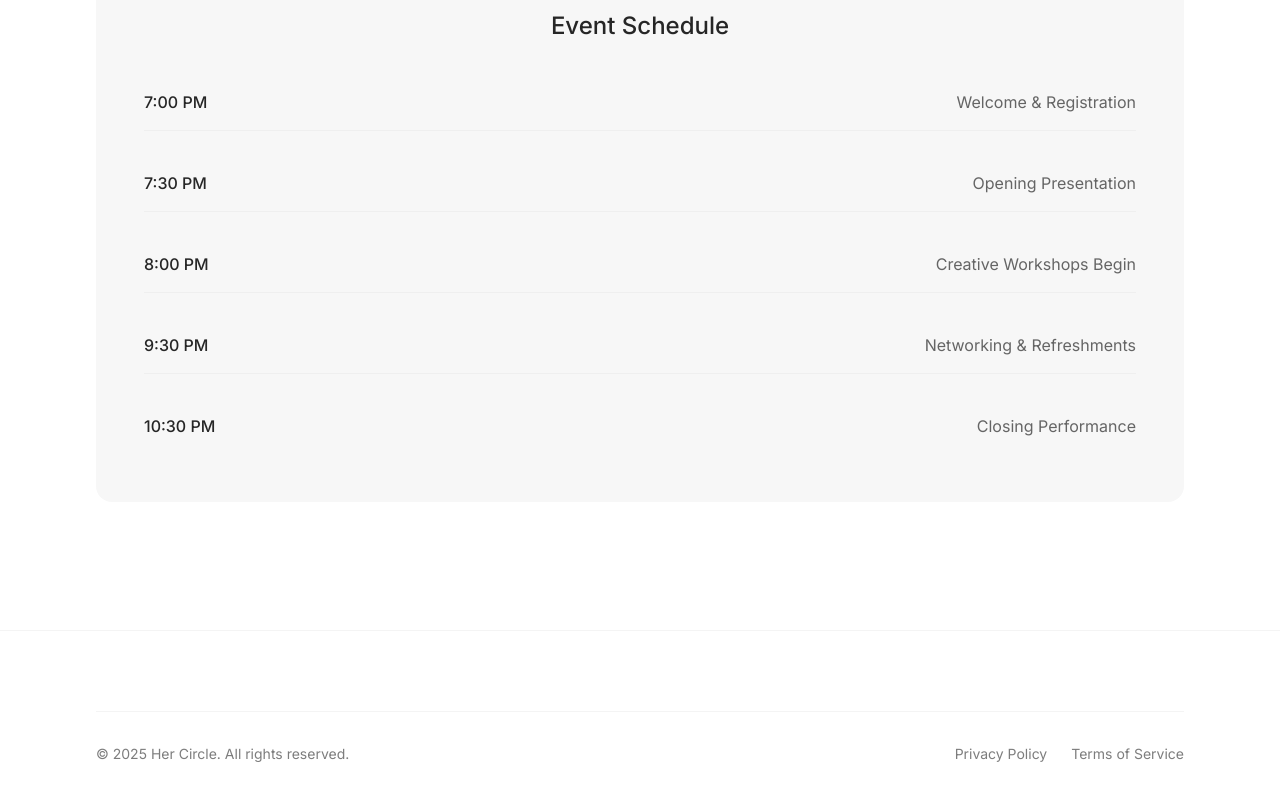
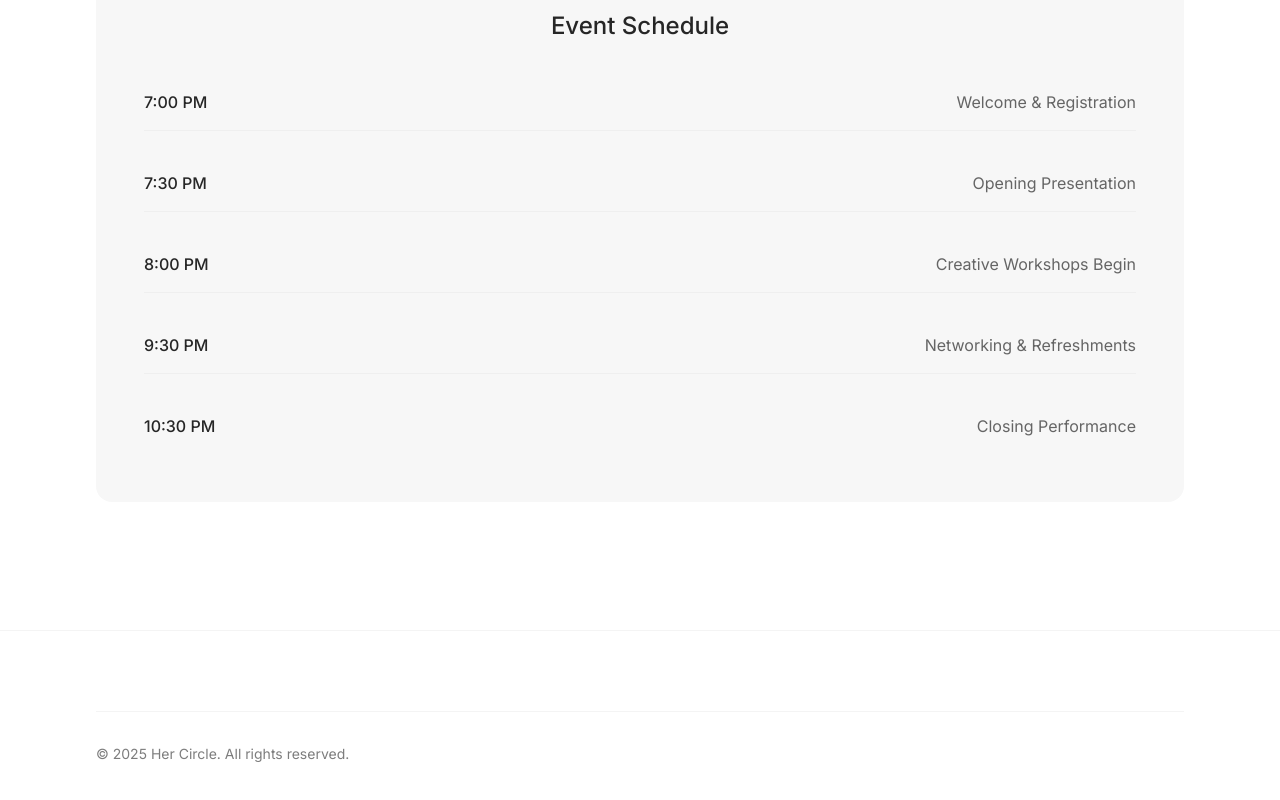
Before and after one commit to lovable-blank-canvas/canvas-white-event, a React (Vite) app: page / in a window 1280 px wide. Shown: the part 1679-2479 px from the top of the page. Built offline with nearby package versions, Linux system fonts and the light colour scheme.

Commit message:
Visual edit in Lovable
Edited UI in Lovable

```diff
--- a/src/components/Footer.tsx
+++ b/src/components/Footer.tsx
@@ -1,7 +1,8 @@
 import { useLanguage } from "@/contexts/LanguageContext";
-
 const Footer = () => {
-  const { t } = useLanguage();
+  const {
+    t
+  } = useLanguage();
   return <footer className="bg-canvas-white border-t border-canvas-silver/30 py-12">
       <div className="max-w-6xl mx-auto px-6 lg:px-8">
         <div className="grid grid-cols-1 md:grid-cols-3 gap-8 mb-8">
@@ -18,14 +19,7 @@ const Footer = () => {
         {/* Bottom Bar */}
         <div className="border-t border-canvas-silver/30 pt-8 flex flex-col md:flex-row justify-between items-center">
           <p className="text-canvas-charcoal/60 font-body text-sm">{t('footer.copyright')}</p>
-          <div className="flex gap-6 mt-4 md:mt-0">
-            <a href="#" className="text-canvas-charcoal/60 hover:text-canvas-charcoal font-body text-sm transition-colors duration-300">
-              {t('footer.privacy')}
-            </a>
-            <a href="#" className="text-canvas-charcoal/60 hover:text-canvas-charcoal font-body text-sm transition-colors duration-300">
-              {t('footer.terms')}
-            </a>
-          </div>
+
         </div>
       </div>
     </footer>;
```
